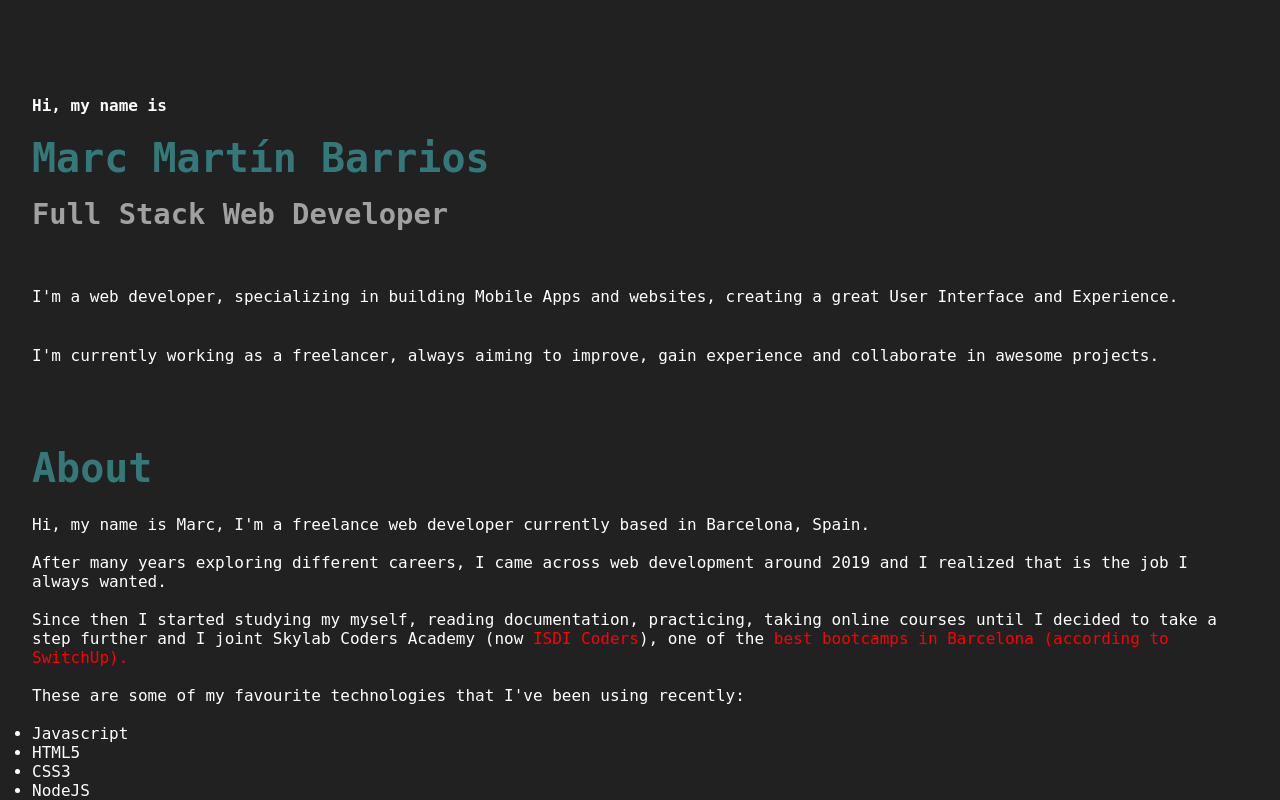
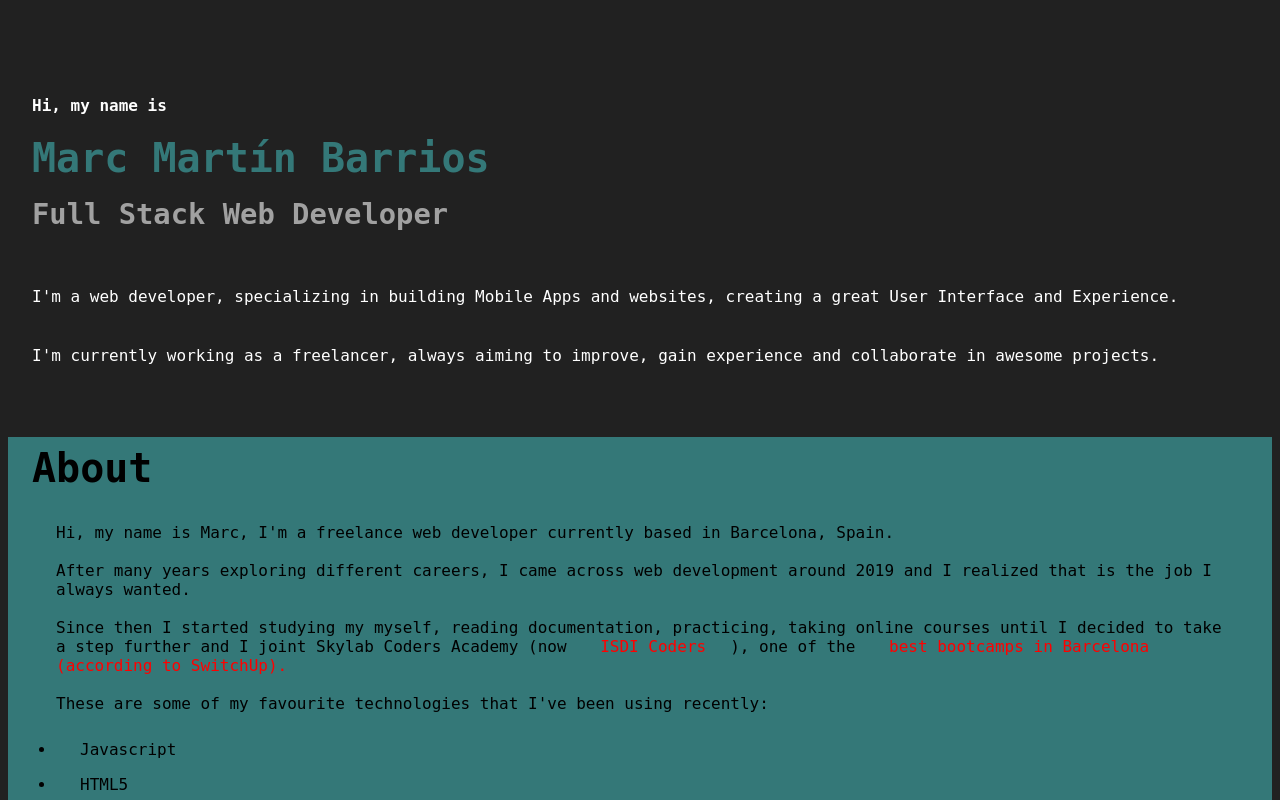
Before and after one commit to MarcMB89/portfolio, a React (Create React App) app: page / in a window 1280 px wide. Shown: the top 800 px of the page. Built offline with nearby package versions, Linux system fonts and the light colour scheme; a web font is replaced by a local one.

Commit message:
Style About component typography

```diff
--- a/src/components/About/aboutStyle.css
+++ b/src/components/About/aboutStyle.css
@@ -7,18 +7,22 @@
 
 .about__container {
   margin: 0 .5rem 3rem 0.5rem;
+  background-color: hsla(180, 43%, 39%, 80%);
 }
 
 .about__title {
   font-size: 2.5rem;
   padding: .5rem 1.5rem;
-  margin: .5rem 0 .5rem 0;
-  color: hsla(180, 43%, 39%, 80%);
+  margin: 1.5rem 0 .5rem 0;
+  color: black;
 }
 
-.about__description-article {
-  display: flex;
+.about__description-article,
+.about__description-article p,
+a,
+li {
   align-items: center;
   justify-content: center;
   padding: .5rem 1.5rem;
+  color: black;
 }
```
